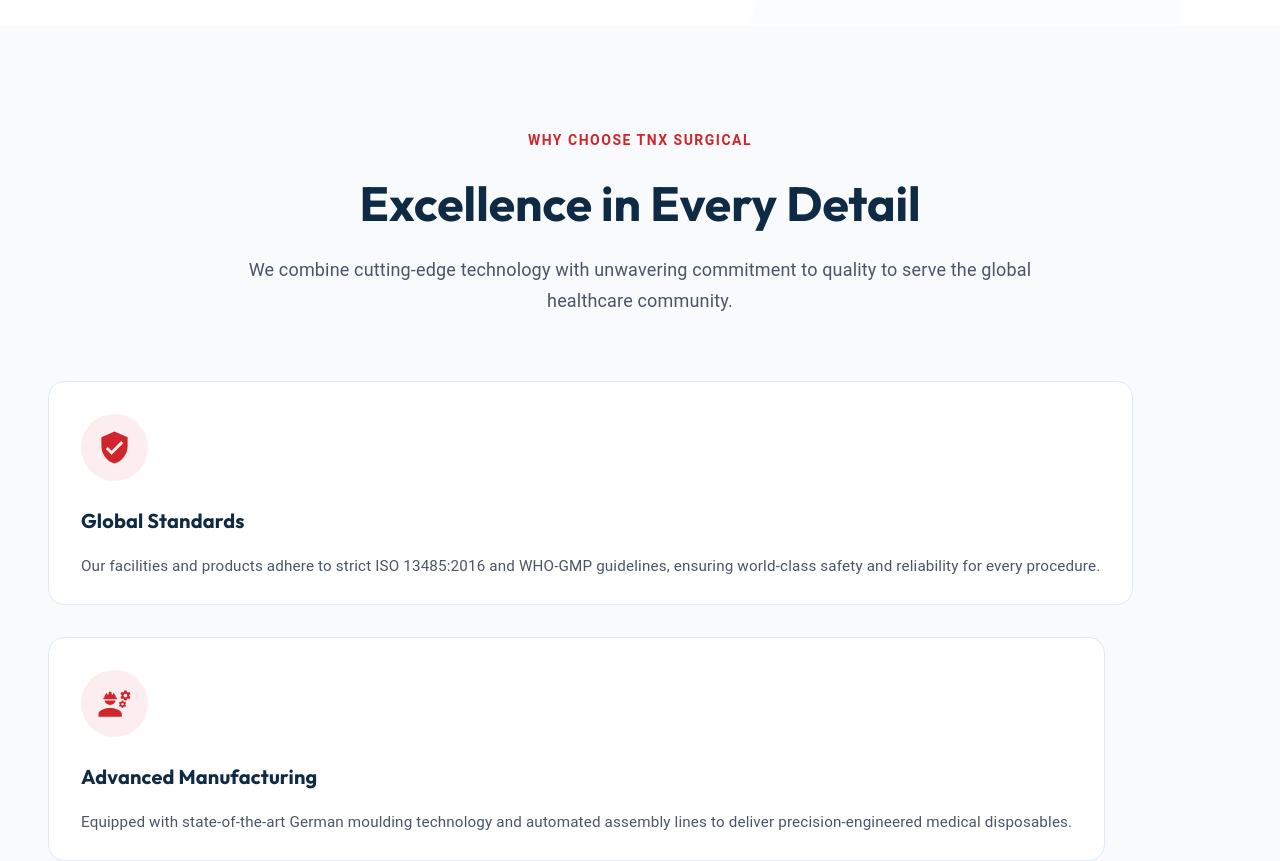
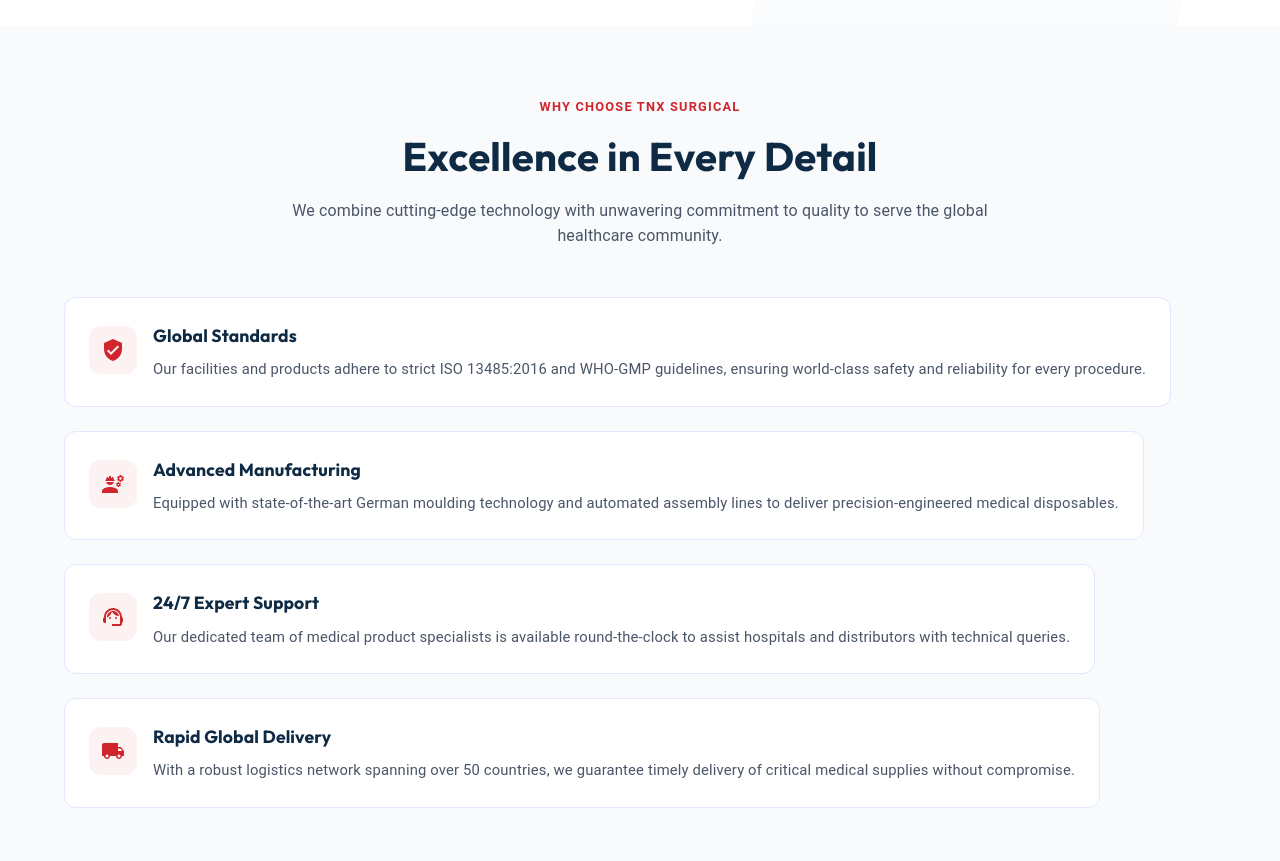
Before and after one commit to nema12344/medical-web, a Next.js app: page / in a window 1280 px wide. Shown: the part 1740-2601 px from the top of the page. Built offline with nearby package versions, Linux system fonts and the light colour scheme.

Commit message:
design-change

```diff
--- a/app/components/HighlightsMUI.tsx
+++ b/app/components/HighlightsMUI.tsx
@@ -1,59 +1,59 @@
 'use client';
 
 import React from 'react';
-import { Grid, Card, CardContent, Typography, Box } from '@mui/material';
+import { Grid, Card, CardContent, Typography, Box, Container } from '@mui/material';
 import { VerifiedUser, Engineering, SupportAgent, LocalShipping } from '@mui/icons-material';
 
 const highlights = [
     {
         title: 'Global Standards',
         description: 'Our facilities and products adhere to strict ISO 13485:2016 and WHO-GMP guidelines, ensuring world-class safety and reliability for every procedure.',
-        icon: <VerifiedUser fontSize="large" sx={{ color: '#D0252C' }} />
+        icon: <VerifiedUser fontSize="medium" sx={{ color: '#D0252C' }} />
     },
     {
         title: 'Advanced Manufacturing',
         description: 'Equipped with state-of-the-art German moulding technology and automated assembly lines to deliver precision-engineered medical disposables.',
-        icon: <Engineering fontSize="large" sx={{ color: '#D0252C' }} />
+        icon: <Engineering fontSize="medium" sx={{ color: '#D0252C' }} />
     },
     {
         title: '24/7 Expert Support',
         description: 'Our dedicated team of medical product specialists is available round-the-clock to assist hospitals and distributors with technical queries.',
-        icon: <SupportAgent fontSize="large" sx={{ color: '#D0252C' }} />
+        icon: <SupportAgent fontSize="medium" sx={{ color: '#D0252C' }} />
     },
     {
         title: 'Rapid Global Delivery',
         description: 'With a robust logistics network spanning over 50 countries, we guarantee timely delivery of critical medical supplies without compromise.',
-        icon: <LocalShipping fontSize="large" sx={{ color: '#D0252C' }} />
+        icon: <LocalShipping fontSize="medium" sx={{ color: '#D0252C' }} />
     }
 ];
 
 export default function HighlightsMUI() {
     return (
-        <Box component="section" sx={{ py: 12, bgcolor: '#F8FAFC' }}>
-            <Box sx={{ maxWidth: '1280px', mx: 'auto', px: { xs: 3, md: 6 } }}>
-                <Box sx={{ mb: 8, textAlign: 'center' }}>
+        <Box component="section" sx={{ py: 8, bgcolor: '#F8FAFC' }}>
+            <Container maxWidth="lg">
+                <Box sx={{ mb: 6, textAlign: 'center' }}>
                     <Typography
                         variant="overline"
                         sx={{
                             color: '#D0252C',
                             fontWeight: 700,
-                            letterSpacing: 1.5,
-                            fontSize: '0.875rem',
+                            letterSpacing: 1.2,
+                            fontSize: '0.8rem',
                             display: 'block',
-                            mb: 2
+                            mb: 1
                         }}
                     >
                         WHY CHOOSE TNX SURGICAL
                     </Typography>
                     <Typography
-                        variant="h3"
+                        variant="h4"
                         component="h2"
                         sx={{
                             fontWeight: 800,
                             color: '#0F2A44',
-                            mb: 3,
+                            mb: 2,
                             fontFamily: 'var(--font-heading, sans-serif)',
-                            fontSize: { xs: '2rem', md: '3rem' }
+                            fontSize: { xs: '1.75rem', md: '2.5rem' }
                         }}
                     >
                         Excellence in Every Detail
@@ -61,58 +61,63 @@
                     <Typography
                         variant="body1"
                         sx={{
-                            maxWidth: '800px',
+                            maxWidth: '700px',
                             mx: 'auto',
                             color: '#4A5568',
-                            fontSize: '1.125rem',
-                            lineHeight: 1.7
+                            fontSize: '1rem',
+                            lineHeight: 1.6
                         }}
                     >
                         We combine cutting-edge technology with unwavering commitment to quality to serve the global healthcare community.
                     </Typography>
                 </Box>
 
-                <Grid container spacing={4}>
+                <Grid container spacing={3}>
                     {highlights.map((item, index) => (
-                        <Grid item xs={12} md={6} lg={3} key={index} sx={{ display: 'flex' }}>
+                        <Grid item xs={12} md={6} key={index} sx={{ display: 'flex' }}>
                             <Card
                                 elevation={0}
                                 sx={{
                                     display: 'flex',
-                                    flexDirection: 'column',
-                                    height: '100%',
+                                    flexDirection: 'row',
+                                    alignItems: 'flex-start',
                                     width: '100%',
-                                    borderRadius: 4,
+                                    borderRadius: 3,
                                     border: '1px solid #E0E7FF',
-                                    transition: 'transform 0.3s ease, box-shadow 0.3s ease',
+                                    bgcolor: '#FFFFFF',
+                                    transition: 'all 0.2s ease-in-out',
                                     '&:hover': {
-                                        transform: 'translateY(-4px)',
-                                        boxShadow: '0 12px 24px rgba(15, 42, 68, 0.08)',
+                                        transform: 'translateY(-2px)',
+                                        boxShadow: '0 8px 16px rgba(15, 42, 68, 0.06)',
                                         borderColor: '#D0252C'
                                     }
                                 }}
                             >
-                                <CardContent sx={{ p: 4, flexGrow: 1, display: 'flex', flexDirection: 'column', alignItems: 'flex-start' }}>
+                                <CardContent sx={{ p: 3, '&:last-child': { pb: 3 }, display: 'flex', gap: 2, width: '100%' }}>
                                     <Box
                                         sx={{
-                                            p: 2,
-                                            borderRadius: '50%',
-                                            bgcolor: 'rgba(208, 37, 44, 0.08)',
-                                            mb: 3,
+                                            flexShrink: 0,
+                                            width: 48,
+                                            height: 48,
+                                            borderRadius: '12px',
+                                            bgcolor: 'rgba(208, 37, 44, 0.06)',
                                             display: 'flex',
                                             alignItems: 'center',
-                                            justifyContent: 'center'
+                                            justifyContent: 'center',
+                                            mt: 0.5
                                         }}
                                     >
                                         {item.icon}
                                     </Box>
+                                    <Box>
                                         <Typography
                                             variant="h6"
                                             component="h3"
                                             sx={{
                                                 fontWeight: 700,
                                                 color: '#0F2A44',
-                                            mb: 2,
+                                                mb: 1,
+                                                fontSize: '1.1rem',
                                                 fontFamily: 'var(--font-heading, sans-serif)'
                                             }}
                                         >
@@ -122,18 +127,19 @@
                                             variant="body2"
                                             sx={{
                                                 color: '#4A5568',
-                                            lineHeight: 1.8,
-                                            fontSize: '0.95rem'
+                                                lineHeight: 1.6,
+                                                fontSize: '0.925rem'
                                             }}
                                         >
                                             {item.description}
                                         </Typography>
+                                    </Box>
                                 </CardContent>
                             </Card>
                         </Grid>
                     ))}
                 </Grid>
-            </Box>
+            </Container>
         </Box>
     );
 }
--- a/package.json
+++ b/package.json
@@ -9,6 +9,10 @@
     "lint": "next lint"
   },
   "dependencies": {
+    "@emotion/react": "^11.14.0",
+    "@emotion/styled": "^11.14.1",
+    "@mui/icons-material": "^7.3.6",
+    "@mui/material": "^7.3.6",
     "clsx": "^2.1.1",
     "framer-motion": "^12.23.26",
     "lucide-react": "^0.562.0",
```
Also changed, not shown: 1 other file (tests, documents, lock files or other folders). Lines whose indentation alone changed are shown as unchanged.
